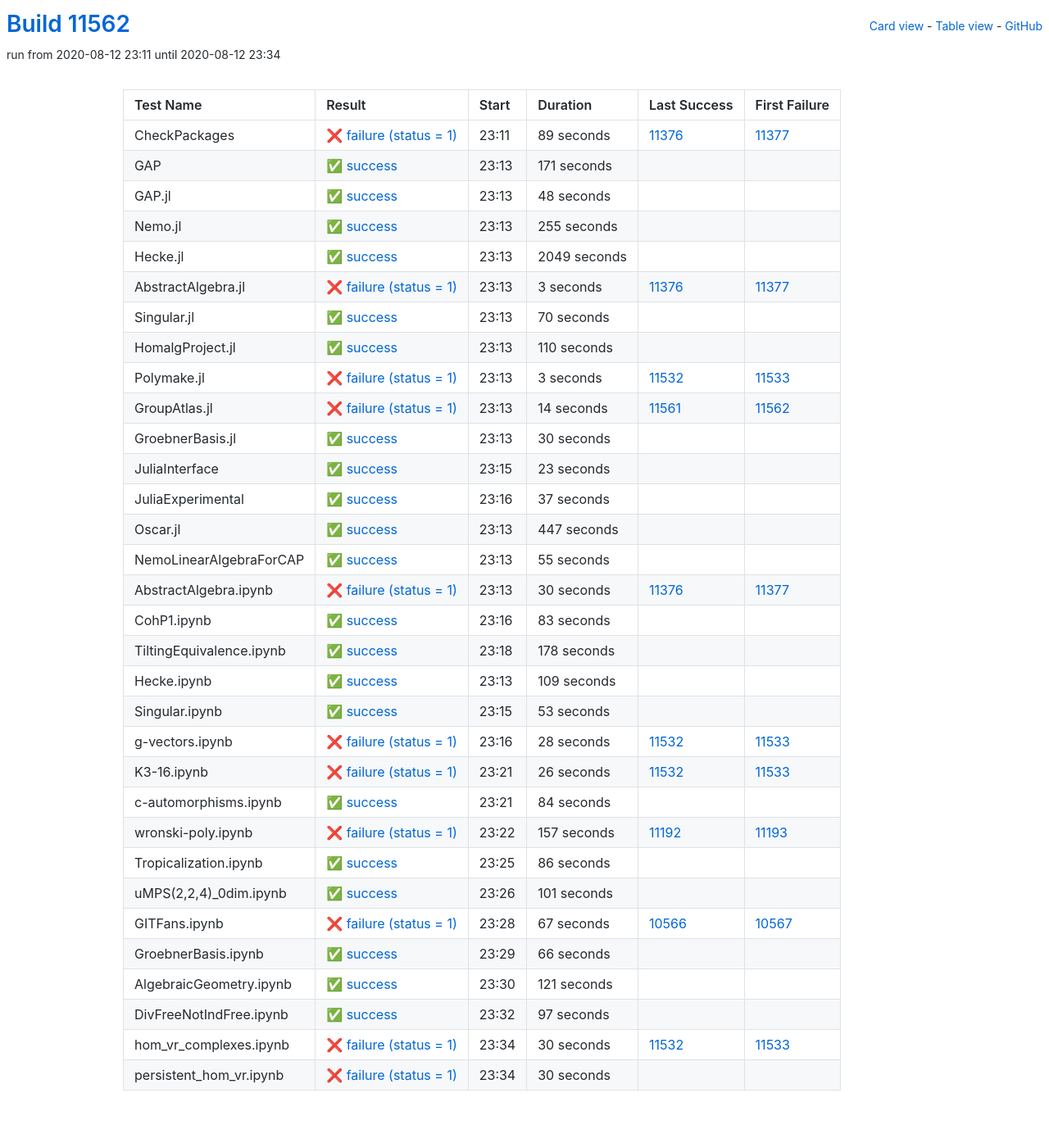
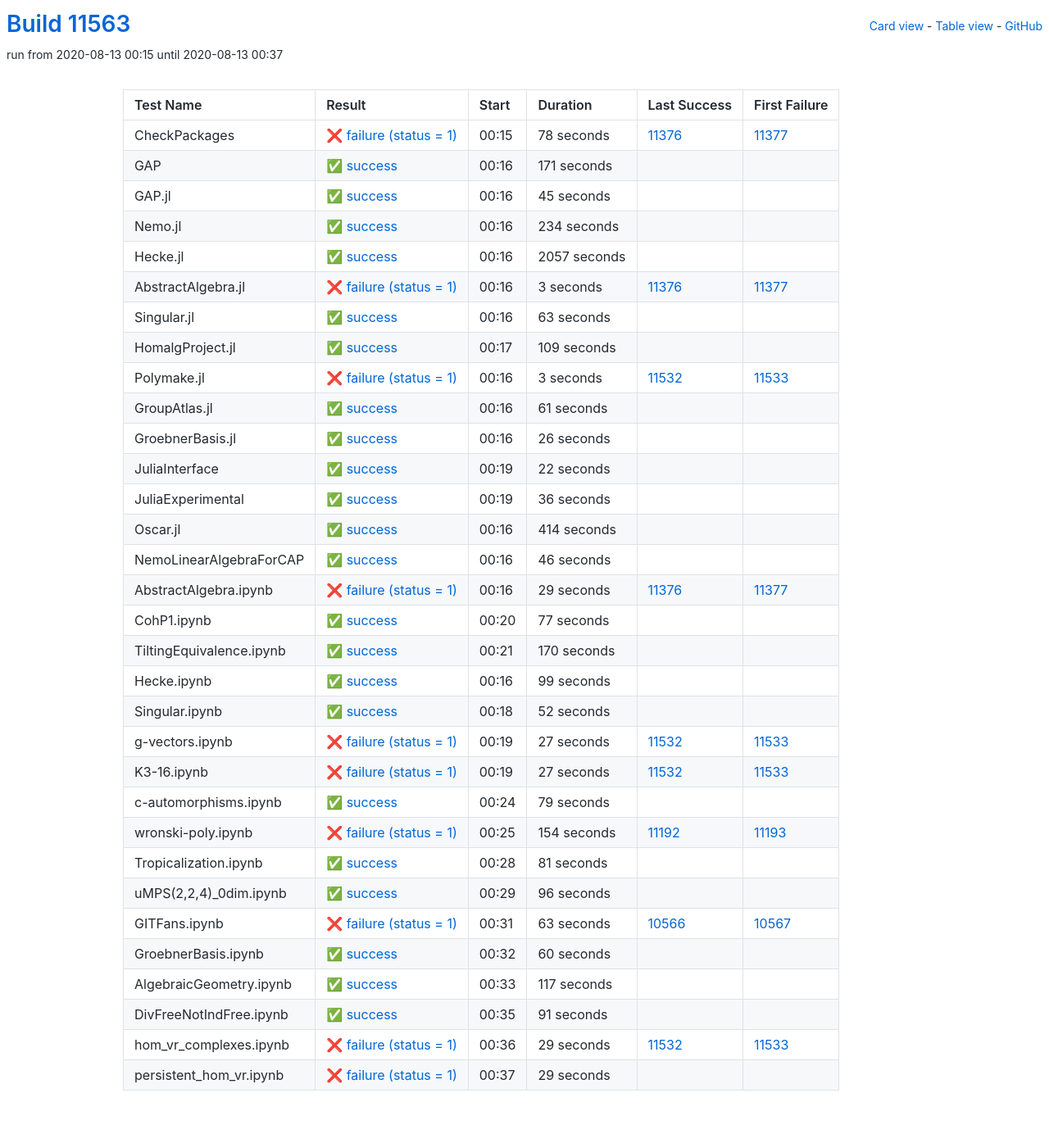
Before and after one commit to oscar-system/oscar-ci-status, a Jekyll site: the page built from table.html, in a window 1280 px wide. Shown: the whole page at 82% size. Built offline with Jekyll 4.4.1, drawn with Linux system fonts in a browser that asks for light colours.

Commit message:
Build #11563

```diff
--- a/_data/ci.yml
+++ b/_data/ci.yml
@@ -1,6 +1,6 @@
 ---
-build: 11562
-build_url: https://oscarci.mathematik.uni-kl.de/job/oscar/11562/
+build: 11563
+build_url: https://oscarci.mathematik.uni-kl.de/job/oscar/11563/
 job: oscar
 organization: oscar-system
 repo: oscar-ci-status
@@ -8,20 +8,20 @@
 tests:
 - name: CheckPackages
   id: checkpackages
-  log: https://oscarci.mathematik.uni-kl.de/job/oscar/11562/artifact/logs/build-11562/CheckPackages.log
-  start: 2020-08-12 23:11
+  log: https://oscarci.mathematik.uni-kl.de/job/oscar/11563/artifact/logs/build-11563/CheckPackages.log
+  start: 2020-08-13 00:15
   success: false
   exitcode: 1
   status: failure
-  duration: 89
+  duration: 78
   last_success: 11376
   last_success_url: https://oscarci.mathematik.uni-kl.de/job/oscar/11376/
   first_failure: 11377
   first_failure_url: https://oscarci.mathematik.uni-kl.de/job/oscar/11377/
 - name: GAP
   id: gap
-  log: https://oscarci.mathematik.uni-kl.de/job/oscar/11562/artifact/logs/build-11562/GAP.log
-  start: 2020-08-12 23:13
+  log: https://oscarci.mathematik.uni-kl.de/job/oscar/11563/artifact/logs/build-11563/GAP.log
+  start: 2020-08-13 00:16
   success: true
   exitcode: 0
   status: success
@@ -32,44 +32,44 @@
   first_failure_url:
 - name: GAP.jl
   id: gap-jl
-  log: https://oscarci.mathematik.uni-kl.de/job/oscar/11562/artifact/logs/build-11562/GAP.jl.log
-  start: 2020-08-12 23:13
+  log: https://oscarci.mathematik.uni-kl.de/job/oscar/11563/artifact/logs/build-11563/GAP.jl.log
+  start: 2020-08-13 00:16
   success: true
   exitcode: 0
   status: success
-  duration: 48
+  duration: 45
   last_success: false
   last_success_url:
   first_failure: false
   first_failure_url:
 - name: Nemo.jl
   id: nemo-jl
-  log: https://oscarci.mathematik.uni-kl.de/job/oscar/11562/artifact/logs/build-11562/Nemo.jl.log
-  start: 2020-08-12 23:13
+  log: https://oscarci.mathematik.uni-kl.de/job/oscar/11563/artifact/logs/build-11563/Nemo.jl.log
+  start: 2020-08-13 00:16
   success: true
   exitcode: 0
   status: success
-  duration: 255
+  duration: 234
   last_success: false
   last_success_url:
   first_failure: false
   first_failure_url:
 - name: Hecke.jl
   id: hecke-jl
-  log: https://oscarci.mathematik.uni-kl.de/job/oscar/11562/artifact/logs/build-11562/Hecke.jl.log
-  start: 2020-08-12 23:13
+  log: https://oscarci.mathematik.uni-kl.de/job/oscar/11563/artifact/logs/build-11563/Hecke.jl.log
+  start: 2020-08-13 00:16
   success: true
   exitcode: 0
   status: success
-  duration: 2049
+  duration: 2057
   last_success: false
   last_success_url:
   first_failure: false
   first_failure_url:
 - name: AbstractAlgebra.jl
   id: abstractalgebra-jl
-  log: https://oscarci.mathematik.uni-kl.de/job/oscar/11562/artifact/logs/build-11562/AbstractAlgebra.jl.log
-  start: 2020-08-12 23:13
+  log: https://oscarci.mathematik.uni-kl.de/job/oscar/11563/artifact/logs/build-11563/AbstractAlgebra.jl.log
+  start: 2020-08-13 00:16
   success: false
   exitcode: 1
   status: failure
@@ -80,32 +80,32 @@
   first_failure_url: https://oscarci.mathematik.uni-kl.de/job/oscar/11377/
 - name: Singular.jl
   id: singular-jl
-  log: https://oscarci.mathematik.uni-kl.de/job/oscar/11562/artifact/logs/build-11562/Singular.jl.log
-  start: 2020-08-12 23:13
+  log: https://oscarci.mathematik.uni-kl.de/job/oscar/11563/artifact/logs/build-11563/Singular.jl.log
+  start: 2020-08-13 00:16
   success: true
   exitcode: 0
   status: success
-  duration: 70
+  duration: 63
   last_success: false
   last_success_url:
   first_failure: false
   first_failure_url:
 - name: HomalgProject.jl
   id: homalgproject-jl
-  log: https://oscarci.mathematik.uni-kl.de/job/oscar/11562/artifact/logs/build-11562/HomalgProject.jl.log
-  start: 2020-08-12 23:13
+  log: https://oscarci.mathematik.uni-kl.de/job/oscar/11563/artifact/logs/build-11563/HomalgProject.jl.log
+  start: 2020-08-13 00:17
   success: true
   exitcode: 0
   status: success
-  duration: 110
+  duration: 109
   last_success: false
   last_success_url:
   first_failure: false
   first_failure_url:
 - name: Polymake.jl
   id: polymake-jl
-  log: https://oscarci.mathematik.uni-kl.de/job/oscar/11562/artifact/logs/build-11562/Polymake.jl.log
-  start: 2020-08-12 23:13
+  log: https://oscarci.mathematik.uni-kl.de/job/oscar/11563/artifact/logs/build-11563/Polymake.jl.log
+  start: 2020-08-13 00:16
   success: false
   exitcode: 1
   status: failure
@@ -116,276 +116,276 @@
   first_failure_url: https://oscarci.mathematik.uni-kl.de/job/oscar/11533/
 - name: GroupAtlas.jl
   id: groupatlas-jl
-  log: https://oscarci.mathematik.uni-kl.de/job/oscar/11562/artifact/logs/build-11562/GroupAtlas.jl.log
-  start: 2020-08-12 23:13
-  success: false
-  exitcode: 1
-  status: failure
-  duration: 14
-  last_success: 11561
-  last_success_url: https://oscarci.mathematik.uni-kl.de/job/oscar/11561/
-  first_failure: 11562
-  first_failure_url: https://oscarci.mathematik.uni-kl.de/job/oscar/11562/
-- name: GroebnerBasis.jl
-  id: groebnerbasis-jl
-  log: https://oscarci.mathematik.uni-kl.de/job/oscar/11562/artifact/logs/build-11562/GroebnerBasis.jl.log
-  start: 2020-08-12 23:13
+  log: https://oscarci.mathematik.uni-kl.de/job/oscar/11563/artifact/logs/build-11563/GroupAtlas.jl.log
+  start: 2020-08-13 00:16
   success: true
   exitcode: 0
   status: success
-  duration: 30
+  duration: 61
+  last_success: false
+  last_success_url:
+  first_failure: false
+  first_failure_url:
+- name: GroebnerBasis.jl
+  id: groebnerbasis-jl
+  log: https://oscarci.mathematik.uni-kl.de/job/oscar/11563/artifact/logs/build-11563/GroebnerBasis.jl.log
+  start: 2020-08-13 00:16
+  success: true
+  exitcode: 0
+  status: success
+  duration: 26
   last_success: false
   last_success_url:
   first_failure: false
   first_failure_url:
 - name: JuliaInterface
   id: juliainterface
-  log: https://oscarci.mathematik.uni-kl.de/job/oscar/11562/artifact/logs/build-11562/JuliaInterface.log
-  start: 2020-08-12 23:15
+  log: https://oscarci.mathematik.uni-kl.de/job/oscar/11563/artifact/logs/build-11563/JuliaInterface.log
+  start: 2020-08-13 00:19
   success: true
   exitcode: 0
   status: success
-  duration: 23
+  duration: 22
   last_success: false
   last_success_url:
   first_failure: false
   first_failure_url:
 - name: JuliaExperimental
   id: juliaexperimental
-  log: https://oscarci.mathematik.uni-kl.de/job/oscar/11562/artifact/logs/build-11562/JuliaExperimental.log
-  start: 2020-08-12 23:16
+  log: https://oscarci.mathematik.uni-kl.de/job/oscar/11563/artifact/logs/build-11563/JuliaExperimental.log
+  start: 2020-08-13 00:19
   success: true
   exitcode: 0
   status: success
-  duration: 37
+  duration: 36
   last_success: false
   last_success_url:
   first_failure: false
   first_failure_url:
 - name: Oscar.jl
   id: oscar-jl
-  log: https://oscarci.mathematik.uni-kl.de/job/oscar/11562/artifact/logs/build-11562/Oscar.jl.log
-  start: 2020-08-12 23:13
+  log: https://oscarci.mathematik.uni-kl.de/job/oscar/11563/artifact/logs/build-11563/Oscar.jl.log
+  start: 2020-08-13 00:16
   success: true
   exitcode: 0
   status: success
-  duration: 447
+  duration: 414
   last_success: false
   last_success_url:
   first_failure: false
   first_failure_url:
 - name: NemoLinearAlgebraForCAP
   id: nemolinearalgebraforcap
-  log: https://oscarci.mathematik.uni-kl.de/job/oscar/11562/artifact/logs/build-11562/NemoLinearAlgebraForCAP.log
-  start: 2020-08-12 23:13
+  log: https://oscarci.mathematik.uni-kl.de/job/oscar/11563/artifact/logs/build-11563/NemoLinearAlgebraForCAP.log
+  start: 2020-08-13 00:16
   success: true
   exitcode: 0
   status: success
-  duration: 55
+  duration: 46
   last_success: false
   last_success_url:
   first_failure: false
   first_failure_url:
 - name: AbstractAlgebra.ipynb
   id: abstractalgebra-ipynb
-  log: https://oscarci.mathematik.uni-kl.de/job/oscar/11562/artifact/logs/build-11562/AbstractAlgebra.ipynb.log
-  start: 2020-08-12 23:13
+  log: https://oscarci.mathematik.uni-kl.de/job/oscar/11563/artifact/logs/build-11563/AbstractAlgebra.ipynb.log
+  start: 2020-08-13 00:16
   success: false
   exitcode: 1
   status: failure
-  duration: 30
+  duration: 29
   last_success: 11376
   last_success_url: https://oscarci.mathematik.uni-kl.de/job/oscar/11376/
   first_failure: 11377
   first_failure_url: https://oscarci.mathematik.uni-kl.de/job/oscar/11377/
 - name: CohP1.ipynb
   id: cohp1-ipynb
-  log: https://oscarci.mathematik.uni-kl.de/job/oscar/11562/artifact/logs/build-11562/CohP1.ipynb.log
-  start: 2020-08-12 23:16
+  log: https://oscarci.mathematik.uni-kl.de/job/oscar/11563/artifact/logs/build-11563/CohP1.ipynb.log
+  start: 2020-08-13 00:20
   success: true
   exitcode: 0
   status: success
-  duration: 83
+  duration: 77
   last_success: false
   last_success_url:
   first_failure: false
   first_failure_url:
 - name: TiltingEquivalence.ipynb
   id: tiltingequivalence-ipynb
-  log: https://oscarci.mathematik.uni-kl.de/job/oscar/11562/artifact/logs/build-11562/TiltingEquivalence.ipynb.log
-  start: 2020-08-12 23:18
+  log: https://oscarci.mathematik.uni-kl.de/job/oscar/11563/artifact/logs/build-11563/TiltingEquivalence.ipynb.log
+  start: 2020-08-13 00:21
   success: true
   exitcode: 0
   status: success
-  duration: 178
+  duration: 170
   last_success: false
   last_success_url:
   first_failure: false
   first_failure_url:
 - name: Hecke.ipynb
   id: hecke-ipynb
-  log: https://oscarci.mathematik.uni-kl.de/job/oscar/11562/artifact/logs/build-11562/Hecke.ipynb.log
-  start: 2020-08-12 23:13
+  log: https://oscarci.mathematik.uni-kl.de/job/oscar/11563/artifact/logs/build-11563/Hecke.ipynb.log
+  start: 2020-08-13 00:16
   success: true
   exitcode: 0
   status: success
-  duration: 109
+  duration: 99
   last_success: false
   last_success_url:
   first_failure: false
   first_failure_url:
 - name: Singular.ipynb
   id: singular-ipynb
-  log: https://oscarci.mathematik.uni-kl.de/job/oscar/11562/artifact/logs/build-11562/Singular.ipynb.log
-  start: 2020-08-12 23:15
+  log: https://oscarci.mathematik.uni-kl.de/job/oscar/11563/artifact/logs/build-11563/Singular.ipynb.log
+  start: 2020-08-13 00:18
   success: true
   exitcode: 0
   status: success
-  duration: 53
+  duration: 52
   last_success: false
   last_success_url:
   first_failure: false
   first_failure_url:
 - name: g-vectors.ipynb
   id: g-vectors-ipynb
-  log: https://oscarci.mathematik.uni-kl.de/job/oscar/11562/artifact/logs/build-11562/g-vectors.ipynb.log
-  start: 2020-08-12 23:16
+  log: https://oscarci.mathematik.uni-kl.de/job/oscar/11563/artifact/logs/build-11563/g-vectors.ipynb.log
+  start: 2020-08-13 00:19
   success: false
   exitcode: 1
   status: failure
-  duration: 28
+  duration: 27
   last_success: 11532
   last_success_url: https://oscarci.mathematik.uni-kl.de/job/oscar/11532/
   first_failure: 11533
   first_failure_url: https://oscarci.mathematik.uni-kl.de/job/oscar/11533/
 - name: K3-16.ipynb
   id: k3-16-ipynb
-  log: https://oscarci.mathematik.uni-kl.de/job/oscar/11562/artifact/logs/build-11562/K3-16.ipynb.log
-  start: 2020-08-12 23:21
+  log: https://oscarci.mathematik.uni-kl.de/job/oscar/11563/artifact/logs/build-11563/K3-16.ipynb.log
+  start: 2020-08-13 00:19
   success: false
   exitcode: 1
   status: failure
-  duration: 26
+  duration: 27
   last_success: 11532
   last_success_url: https://oscarci.mathematik.uni-kl.de/job/oscar/11532/
   first_failure: 11533
   first_failure_url: https://oscarci.mathematik.uni-kl.de/job/oscar/11533/
 - name: c-automorphisms.ipynb
   id: c-automorphisms-ipynb
-  log: https://oscarci.mathematik.uni-kl.de/job/oscar/11562/artifact/logs/build-11562/c-automorphisms.ipynb.log
-  start: 2020-08-12 23:21
+  log: https://oscarci.mathematik.uni-kl.de/job/oscar/11563/artifact/logs/build-11563/c-automorphisms.ipynb.log
+  start: 2020-08-13 00:24
   success: true
   exitcode: 0
   status: success
-  duration: 84
+  duration: 79
   last_success: false
   last_success_url:
   first_failure: false
   first_failure_url:
 - name: wronski-poly.ipynb
   id: wronski-poly-ipynb
-  log: https://oscarci.mathematik.uni-kl.de/job/oscar/11562/artifact/logs/build-11562/wronski-poly.ipynb.log
-  start: 2020-08-12 23:22
+  log: https://oscarci.mathematik.uni-kl.de/job/oscar/11563/artifact/logs/build-11563/wronski-poly.ipynb.log
+  start: 2020-08-13 00:25
   success: false
   exitcode: 1
   status: failure
-  duration: 157
+  duration: 154
   last_success: 11192
   last_success_url: https://oscarci.mathematik.uni-kl.de/job/oscar/11192/
   first_failure: 11193
   first_failure_url: https://oscarci.mathematik.uni-kl.de/job/oscar/11193/
 - name: Tropicalization.ipynb
   id: tropicalization-ipynb
-  log: https://oscarci.mathematik.uni-kl.de/job/oscar/11562/artifact/logs/build-11562/Tropicalization.ipynb.log
-  start: 2020-08-12 23:25
+  log: https://oscarci.mathematik.uni-kl.de/job/oscar/11563/artifact/logs/build-11563/Tropicalization.ipynb.log
+  start: 2020-08-13 00:28
   success: true
   exitcode: 0
   status: success
-  duration: 86
+  duration: 81
   last_success: false
   last_success_url:
   first_failure: false
   first_failure_url:
 - name: uMPS(2,2,4)_0dim.ipynb
   id: umps-2-2-4-0dim-ipynb
-  log: https://oscarci.mathematik.uni-kl.de/job/oscar/11562/artifact/logs/build-11562/uMPS-2-2-4-_0dim.ipynb.log
-  start: 2020-08-12 23:26
+  log: https://oscarci.mathematik.uni-kl.de/job/oscar/11563/artifact/logs/build-11563/uMPS-2-2-4-_0dim.ipynb.log
+  start: 2020-08-13 00:29
   success: true
   exitcode: 0
   status: success
-  duration: 101
+  duration: 96
   last_success: false
   last_success_url:
   first_failure: false
   first_failure_url:
 - name: GITFans.ipynb
   id: gitfans-ipynb
-  log: https://oscarci.mathematik.uni-kl.de/job/oscar/11562/artifact/logs/build-11562/GITFans.ipynb.log
-  start: 2020-08-12 23:28
+  log: https://oscarci.mathematik.uni-kl.de/job/oscar/11563/artifact/logs/build-11563/GITFans.ipynb.log
+  start: 2020-08-13 00:31
   success: false
   exitcode: 1
   status: failure
-  duration: 67
+  duration: 63
   last_success: 10566
   last_success_url: https://oscarci.mathematik.uni-kl.de/job/oscar/10566/
   first_failure: 10567
   first_failure_url: https://oscarci.mathematik.uni-kl.de/job/oscar/10567/
 - name: GroebnerBasis.ipynb
   id: groebnerbasis-ipynb
-  log: https://oscarci.mathematik.uni-kl.de/job/oscar/11562/artifact/logs/build-11562/GroebnerBasis.ipynb.log
-  start: 2020-08-12 23:29
+  log: https://oscarci.mathematik.uni-kl.de/job/oscar/11563/artifact/logs/build-11563/GroebnerBasis.ipynb.log
+  start: 2020-08-13 00:32
   success: true
   exitcode: 0
   status: success
-  duration: 66
+  duration: 60
   last_success: false
   last_success_url:
   first_failure: false
   first_failure_url:
 - name: AlgebraicGeometry.ipynb
   id: algebraicgeometry-ipynb
-  log: https://oscarci.mathematik.uni-kl.de/job/oscar/11562/artifact/logs/build-11562/AlgebraicGeometry.ipynb.log
-  start: 2020-08-12 23:30
+  log: https://oscarci.mathematik.uni-kl.de/job/oscar/11563/artifact/logs/build-11563/AlgebraicGeometry.ipynb.log
+  start: 2020-08-13 00:33
   success: true
   exitcode: 0
   status: success
-  duration: 121
+  duration: 117
   last_success: false
   last_success_url:
   first_failure: false
   first_failure_url:
 - name: DivFreeNotIndFree.ipynb
   id: divfreenotindfree-ipynb
-  log: https://oscarci.mathematik.uni-kl.de/job/oscar/11562/artifact/logs/build-11562/DivFreeNotIndFree.ipynb.log
-  start: 2020-08-12 23:32
+  log: https://oscarci.mathematik.uni-kl.de/job/oscar/11563/artifact/logs/build-11563/DivFreeNotIndFree.ipynb.log
+  start: 2020-08-13 00:35
   success: true
   exitcode: 0
   status: success
-  duration: 97
+  duration: 91
   last_success: false
   last_success_url:
   first_failure: false
   first_failure_url:
 - name: hom_vr_complexes.ipynb
   id: hom-vr-complexes-ipynb
-  log: https://oscarci.mathematik.uni-kl.de/job/oscar/11562/artifact/logs/build-11562/hom_vr_complexes.ipynb.log
-  start: 2020-08-12 23:34
+  log: https://oscarci.mathematik.uni-kl.de/job/oscar/11563/artifact/logs/build-11563/hom_vr_complexes.ipynb.log
+  start: 2020-08-13 00:36
   success: false
   exitcode: 1
   status: failure
-  duration: 30
+  duration: 29
   last_success: 11532
   last_success_url: https://oscarci.mathematik.uni-kl.de/job/oscar/11532/
   first_failure: 11533
   first_failure_url: https://oscarci.mathematik.uni-kl.de/job/oscar/11533/
 - name: persistent_hom_vr.ipynb
   id: persistent-hom-vr-ipynb
-  log: https://oscarci.mathematik.uni-kl.de/job/oscar/11562/artifact/logs/build-11562/persistent_hom_vr.ipynb.log
-  start: 2020-08-12 23:34
+  log: https://oscarci.mathematik.uni-kl.de/job/oscar/11563/artifact/logs/build-11563/persistent_hom_vr.ipynb.log
+  start: 2020-08-13 00:37
   success: false
   exitcode: 1
   status: failure
-  duration: 30
+  duration: 29
   last_success: false
   last_success_url:
   first_failure: false
```
Also changed, not shown: README.md.
